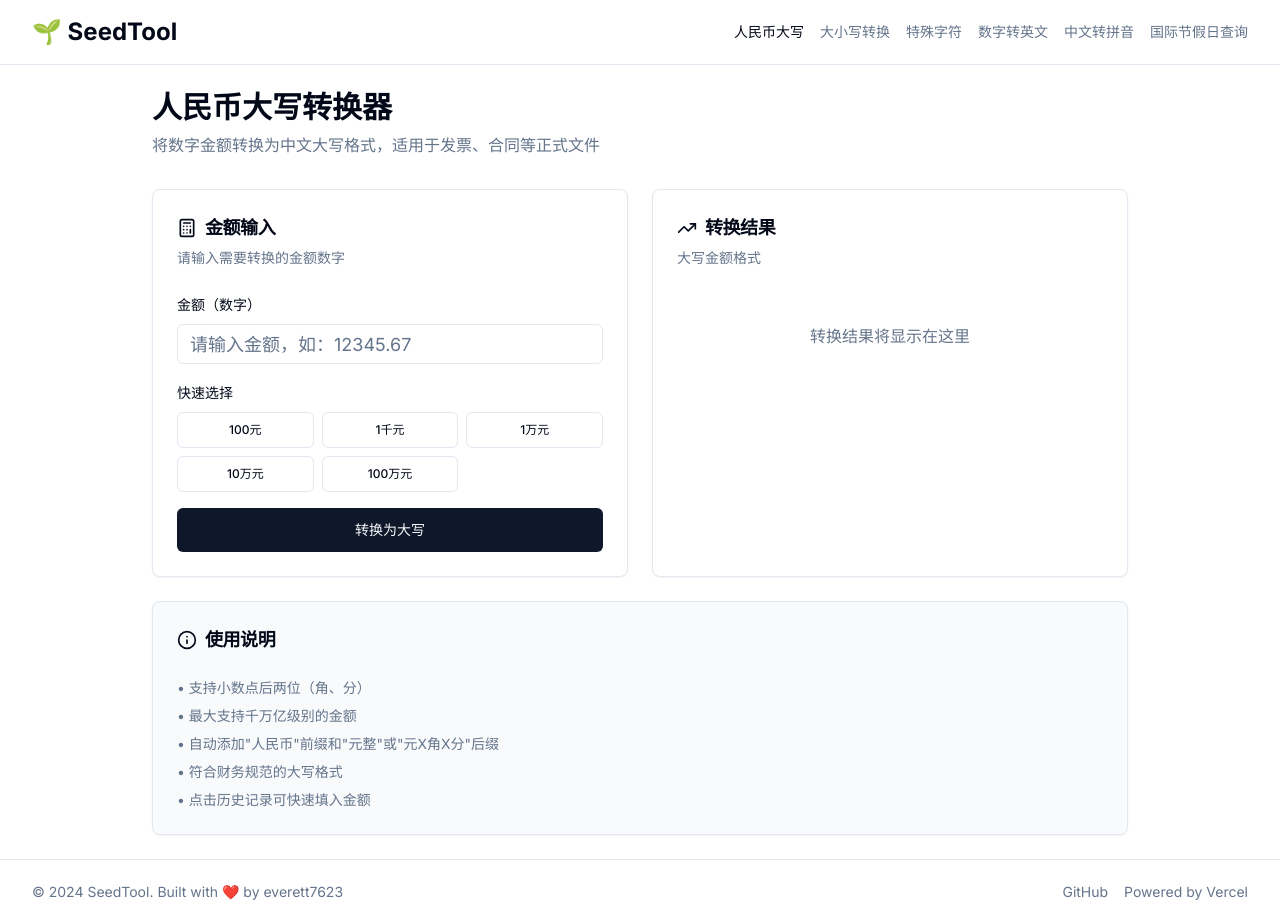
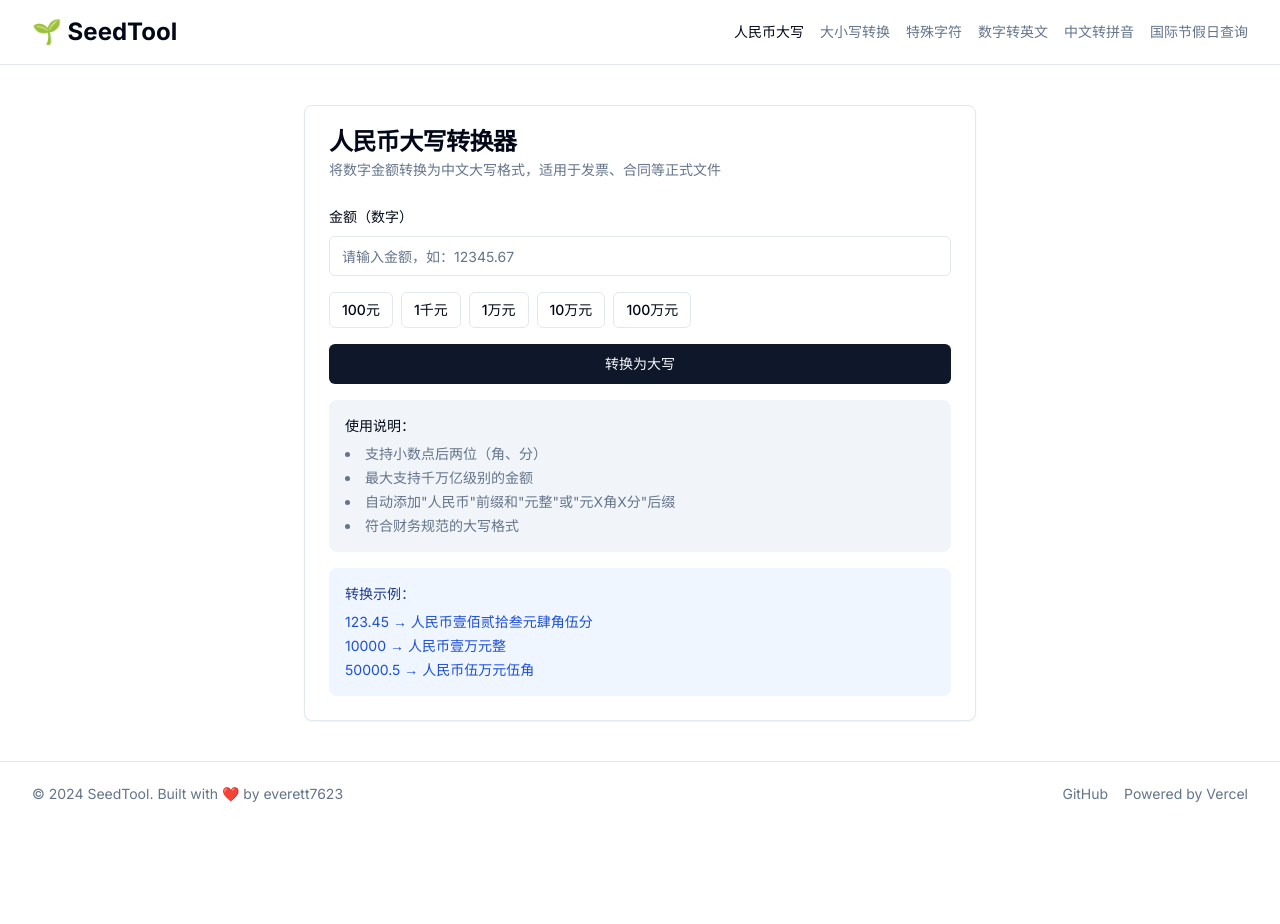
Before and after one commit to everett7623/Globokit, a Next.js app: page /tools/rmb-converter in a window 1280 px wide. After the commit the page ends 826 px from the top, so only its background shows below. Built offline with nearby package versions, Linux system fonts and the light colour scheme.

Commit message:
Update page.tsx

```diff
--- a/app/tools/rmb-converter/page.tsx
+++ b/app/tools/rmb-converter/page.tsx
@@ -1,95 +1,65 @@
-// 名称: 人民币大写转换
-// 描述: 将数字金额转换为中文大写格式，适用于发票、合同等正式文件
-// 路径: seedtool/app/tools/rmb-converter/page.tsx
-// 作者: Jensfrank
-// 更新时间: 2025-07-21
-
 'use client'
 
-import { useState, useEffect } from 'react'
-import { Card, CardContent, CardDescription, CardHeader, CardTitle } from '@/components/ui/card'
-import { Button } from '@/components/ui/button'
+import { useState } from 'react'
+import { Card, CardHeader, CardTitle, CardDescription, CardContent } from '@/components/ui/card'
 import { Input } from '@/components/ui/input'
 import { Label } from '@/components/ui/label'
-import { Alert, AlertDescription } from '@/components/ui/alert'
-import { Badge } from '@/components/ui/badge'
-import { Copy, Check, Calculator, Info, TrendingUp } from 'lucide-react'
-import { convertToChineseCurrency } from '@/lib/tools/rmb-converter'
+import { Button } from '@/components/ui/button'
+import { CopyButton } from '@/components/tools/copy-button'
+import { numberToChinese } from '@/lib/tools/rmb-converter'
 
-export default function RmbConverterPage() {
+export default function RMBConverterPage() {
   const [amount, setAmount] = useState('')
   const [result, setResult] = useState('')
-  const [isCopied, setIsCopied] = useState(false)
-  const [history, setHistory] = useState<Array<{ amount: string; result: string }>>([])
+  const [error, setError] = useState('')
 
-  // 从localStorage加载历史记录
-  useEffect(() => {
-    const savedHistory = localStorage.getItem('rmbHistory')
-    if (savedHistory) {
-      setHistory(JSON.parse(savedHistory).slice(0, 5))
+  const handleConvert = () => {
+    setError('')
+    const num = parseFloat(amount)
+
+    if (isNaN(num)) {
+      setError('请输入有效的数字')
+      setResult('')
+      return
     }
-  }, [])
 
-  // 快速金额按钮
-  const quickAmounts = [
+    if (num < 0) {
+      setError('请输入正数')
+      setResult('')
+      return
+    }
+
+    if (num > 999999999999999) {
+      setError('数字太大，无法转换')
+      setResult('')
+      return
+    }
+
+    try {
+      const converted = numberToChinese(num)
+      setResult(converted)
+    } catch (err) {
+      setError('转换出错，请重试')
+      setResult('')
+    }
+  }
+
+  const commonAmounts = [
     { value: '100', label: '100元' },
     { value: '1000', label: '1千元' },
     { value: '10000', label: '1万元' },
     { value: '100000', label: '10万元' },
-    { value: '1000000', label: '100万元' }
+    { value: '1000000', label: '100万元' },
   ]
 
-  const handleConvert = () => {
-    if (!amount) return
-
-    const converted = convertToChineseCurrency(amount)
-    setResult(converted)
-
-    // 添加到历史记录
-    const newHistory = [
-      { amount, result: converted },
-      ...history.filter(h => h.amount !== amount)
-    ].slice(0, 5)
-
-    setHistory(newHistory)
-    localStorage.setItem('rmbHistory', JSON.stringify(newHistory))
-  }
-
-  const copyToClipboard = () => {
-    if (!result) return
-
-    navigator.clipboard.writeText(result)
-    setIsCopied(true)
-    setTimeout(() => setIsCopied(false), 2000)
-  }
-
-  const handleQuickAmount = (value: string) => {
-    setAmount(value)
-    const converted = convertToChineseCurrency(value)
-    setResult(converted)
-  }
-
   return (
-    <div className="container mx-auto p-6 max-w-5xl">
-      {/* 标题区域 */}
-      <div className="mb-8">
-        <h1 className="text-3xl font-bold mb-2">人民币大写转换器</h1>
-        <p className="text-muted-foreground">
-          将数字金额转换为中文大写格式，适用于发票、合同等正式文件
-        </p>
-      </div>
-
-      {/* 主要功能区 */}
-      <div className="grid gap-6 md:grid-cols-2">
-        {/* 输入区域 */}
+    <div className="container py-10">
+      <div className="mx-auto max-w-2xl">
         <Card>
           <CardHeader>
-            <CardTitle className="text-lg flex items-center gap-2">
-              <Calculator className="h-5 w-5" />
-              金额输入
-            </CardTitle>
+            <CardTitle>人民币大写转换器</CardTitle>
             <CardDescription>
-              请输入需要转换的金额数字
+              将数字金额转换为中文大写格式，适用于发票、合同等正式文件
             </CardDescription>
           </CardHeader>
           <CardContent className="space-y-4">
@@ -97,131 +67,75 @@ export default function RmbConverterPage() {
               <Label htmlFor="amount">金额（数字）</Label>
               <Input
                 id="amount"
-                type="text"
+                type="number"
                 placeholder="请输入金额，如：12345.67"
                 value={amount}
                 onChange={(e) => setAmount(e.target.value)}
-                onKeyPress={(e) => e.key === 'Enter' && handleConvert()}
-                className="text-lg"
+                step="0.01"
               />
+              {error && (
+                <p className="text-sm text-destructive">{error}</p>
+              )}
             </div>
 
-            {/* 快速金额按钮 */}
-            <div className="space-y-2">
-              <Label>快速选择</Label>
-              <div className="grid grid-cols-3 gap-2">
-                {quickAmounts.map((item) => (
+            {/* 快捷金额按钮 */}
+            <div className="flex flex-wrap gap-2">
+              {commonAmounts.map((item) => (
                 <Button
                   key={item.value}
                   variant="outline"
                   size="sm"
-                    onClick={() => handleQuickAmount(item.value)}
-                    className="text-xs"
+                  onClick={() => {
+                    setAmount(item.value)
+                    setError('')
+                  }}
                 >
                   {item.label}
                 </Button>
               ))}
             </div>
+
+            <Button onClick={handleConvert} className="w-full">
+              转换为大写
+            </Button>
+
+            {result && (
+              <div className="space-y-2">
+                <Label>转换结果</Label>
+                <div className="relative">
+                  <div className="rounded-md border bg-muted p-4 pr-12">
+                    <p className="text-lg font-medium">{result}</p>
+                  </div>
+                  <CopyButton
+                    text={result}
+                    className="absolute right-2 top-2"
+                  />
+                </div>
+              </div>
+            )}
+
+            <div className="rounded-lg bg-muted p-4 text-sm">
+              <p className="font-medium mb-2">使用说明：</p>
+              <ul className="list-disc list-inside space-y-1 text-muted-foreground">
+                <li>支持小数点后两位（角、分）</li>
+                <li>最大支持千万亿级别的金额</li>
+                <li>自动添加"人民币"前缀和"元整"或"元X角X分"后缀</li>
+                <li>符合财务规范的大写格式</li>
+              </ul>
             </div>
 
-            <Button
-              onClick={handleConvert}
-              className="w-full"
-              size="lg"
-            >
-              转换为大写
-            </Button>
-          </CardContent>
-        </Card>
-
-        {/* 结果区域 */}
-        <Card>
-          <CardHeader>
-            <CardTitle className="text-lg flex items-center gap-2">
-              <TrendingUp className="h-5 w-5" />
-              转换结果
-            </CardTitle>
-            <CardDescription>
-              大写金额格式
-            </CardDescription>
-          </CardHeader>
-          <CardContent className="space-y-4">
-            {result ? (
-              <>
-                <div className="p-4 bg-muted rounded-lg">
-                  <p className="text-xl font-bold text-center break-all">
-                    {result}
-                  </p>
+            {/* 示例展示 */}
+            <div className="rounded-lg bg-blue-50 p-4 text-sm">
+              <p className="font-medium text-blue-900 mb-2">转换示例：</p>
+              <div className="space-y-1 text-blue-700">
+                <p>123.45 → 人民币壹佰贰拾叁元肆角伍分</p>
+                <p>10000 → 人民币壹万元整</p>
+                <p>50000.5 → 人民币伍万元伍角</p>
               </div>
-                <Button
-                  variant="outline"
-                  className="w-full"
-                  onClick={copyToClipboard}
-                >
-                  {isCopied ? (
-                    <>
-                      <Check className="h-4 w-4 mr-2" />
-                      已复制
-                    </>
-                  ) : (
-                    <>
-                      <Copy className="h-4 w-4 mr-2" />
-                      复制结果
-                    </>
-                  )}
-                </Button>
-              </>
-            ) : (
-              <div className="text-center py-8 text-muted-foreground">
-                转换结果将显示在这里
             </div>
-            )}
           </CardContent>
         </Card>
       </div>
-
-      {/* 历史记录 */}
-      {history.length > 0 && (
-        <Card className="mt-6">
-          <CardHeader>
-            <CardTitle className="text-lg">最近转换记录</CardTitle>
-          </CardHeader>
-          <CardContent>
-            <div className="space-y-2">
-              {history.map((item, index) => (
-                <div
-                  key={index}
-                  className="flex items-center justify-between p-3 bg-muted rounded-lg cursor-pointer hover:bg-muted/80 transition-colors"
-                  onClick={() => handleQuickAmount(item.amount)}
-                >
-                  <div className="flex items-center gap-3">
-                    <Badge variant="outline">{item.amount}</Badge>
-                    <span className="text-sm">→</span>
-                    <span className="text-sm font-medium">{item.result}</span>
-                  </div>
-                </div>
-              ))}
-            </div>
-          </CardContent>
-        </Card>
-      )}
-
-      {/* 使用说明 */}
-      <Card className="mt-6 bg-muted/50">
-        <CardHeader>
-          <CardTitle className="text-lg flex items-center gap-2">
-            <Info className="h-5 w-5" />
-            使用说明
-          </CardTitle>
-        </CardHeader>
-        <CardContent className="space-y-2 text-sm text-muted-foreground">
-          <p>• 支持小数点后两位（角、分）</p>
-          <p>• 最大支持千万亿级别的金额</p>
-          <p>• 自动添加"人民币"前缀和"元整"或"元X角X分"后缀</p>
-          <p>• 符合财务规范的大写格式</p>
-          <p>• 点击历史记录可快速填入金额</p>
-        </CardContent>
-      </Card>
     </div>
   )
 }
```
Lines whose indentation alone changed are shown as unchanged.
